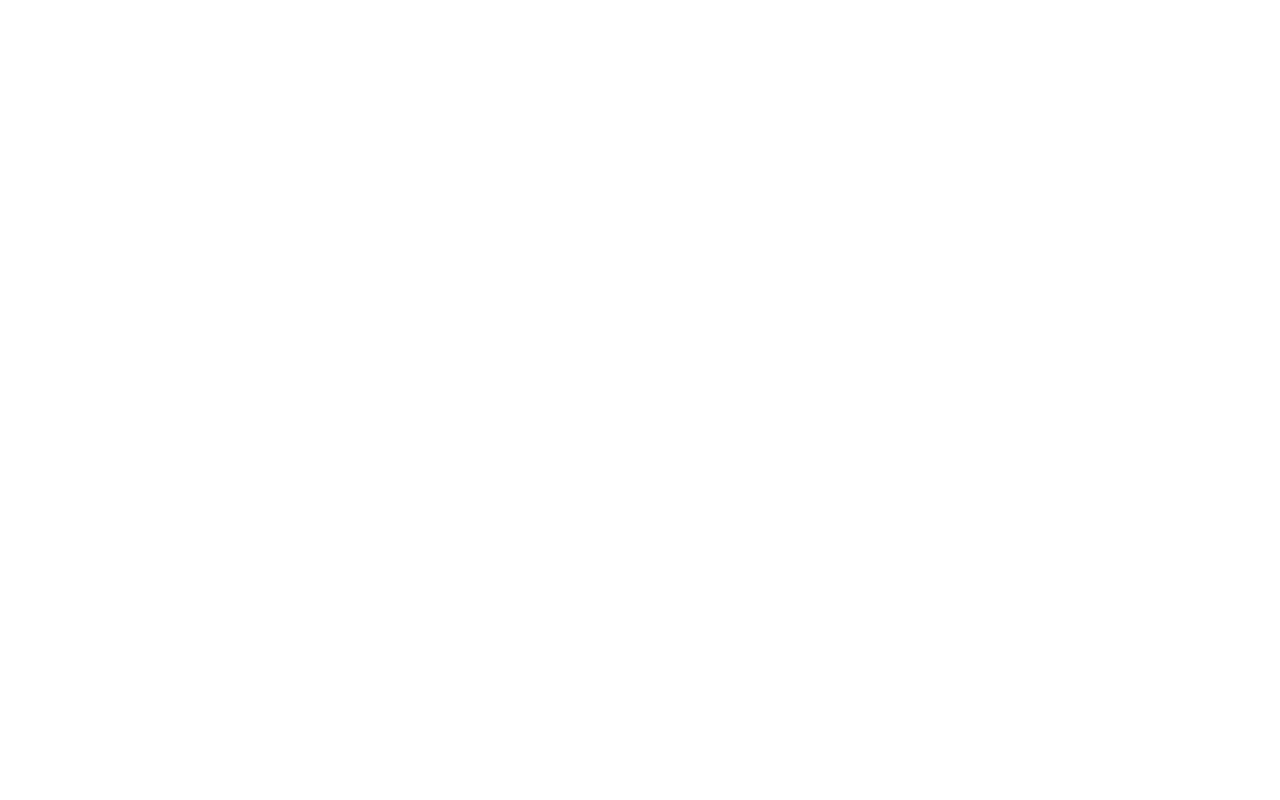
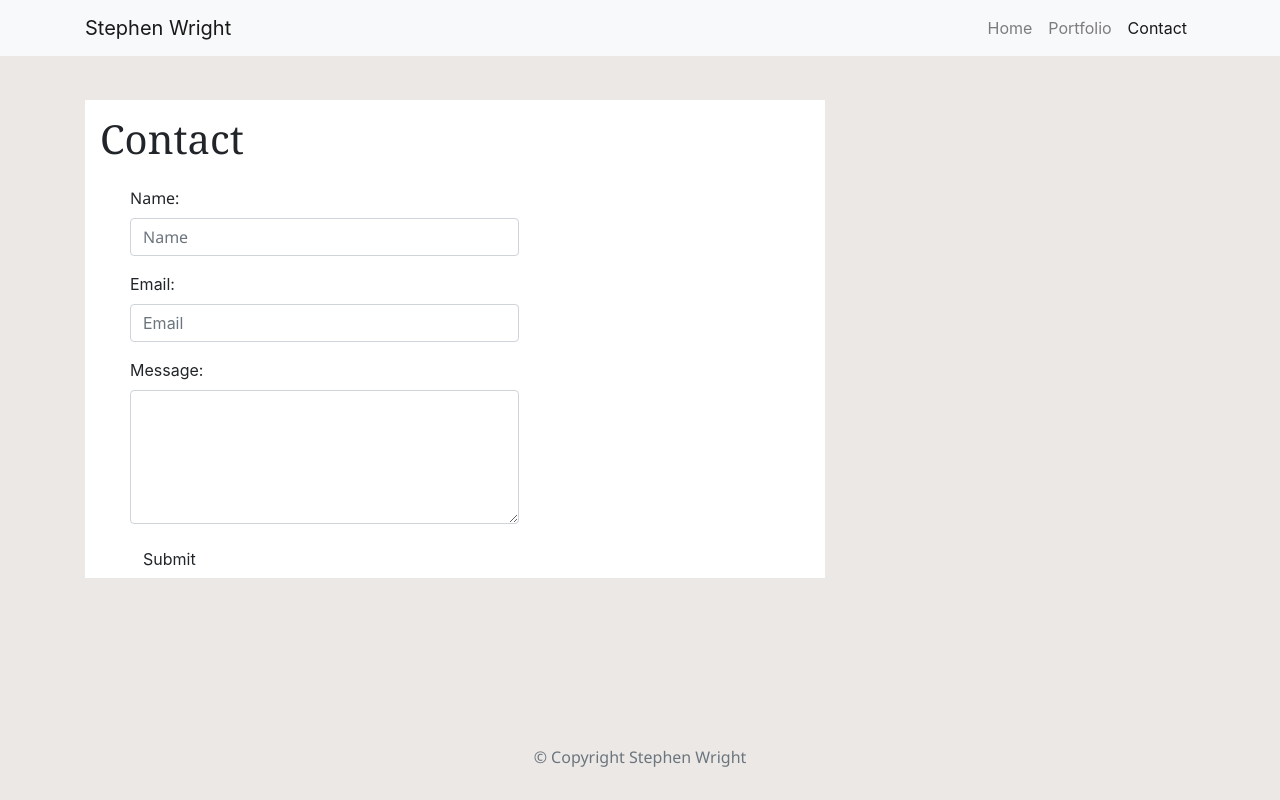
Before and after one commit to wrightsah/homework-2, a plain HTML site: page contact.html in a window 1280 px wide. Drawn offline with nearby package versions, Linux system fonts and the light colour scheme.

Commit message:
finalized basic layout and added profile image

```diff
--- /dev/null
+++ b/assets/style.css
@@ -0,0 +1,45 @@
+/*
+
+Colors
+
+#7e95b5,
+#212322,
+#505759,
+#a3bbe0,
+#7a898f
+
+*/
+
+body {
+    background-color: #ebe8e6;
+}
+
+h1 {
+    padding: 15px;
+    font-family: 'Noto Serif', serif;
+
+}
+
+p {
+    padding: 15px;
+    font-family: 'Noto Sans', sans-serif;
+    color: #7d7f77;
+}
+
+main {
+    margin-top: 100px;
+
+}
+
+section {
+    background-color: #ffffff;
+}
+
+img {
+    width: 350px;
+    padding: 15px;
+}
+
+.contact-form {
+    font-family: 'Noto Sans', sans-serif;
+}
--- a/contact.html
+++ b/contact.html
@@ -0,0 +1,84 @@
+<!DOCTYPE html>
+<html>
+  <head>
+    <title>Contact | Stephen Wright</title>
+    <link rel="stylesheet" href="https://cdn.jsdelivr.net/npm/bootstrap@4.5.3/dist/css/bootstrap.min.css">
+    <link rel="stylesheet" href="assets/style.css">
+    <link rel="preconnect" href="https://fonts.gstatic.com">
+    <link href="https://fonts.googleapis.com/css2?family=Noto+Serif&display=swap" rel="stylesheet">
+    <link rel="preconnect" href="https://fonts.gstatic.com">
+    <link href="https://fonts.googleapis.com/css2?family=Noto+Sans&display=swap" rel="stylesheet">
+  </head>
+  <body>
+
+    <nav class="navbar fixed-top navbar-expand-lg navbar-light bg-light">
+
+      <div class="container">
+
+        <a class="navbar-brand logo" href="index.html">Stephen Wright</a>
+
+        <button class="navbar-toggler" type="button" data-toggle="collapse" data-target="#navbar" aria-controls="navbar" aria-expanded="false" aria-label="Toggle navigation">
+          <span class="navbar-toggler-icon"></span>
+        </button>
+
+        <div class="collapse navbar-collapse" id="navbar">
+          <div class="navbar-nav ml-auto mt-2 mt-lg-0">
+            <a class="nav-link" href="index.html">Home</a>
+            <a class="nav-link" href="portfolio.html">Portfolio</a>
+            <a class="nav-link active" href="contact.html">Contact <span class="sr-only">(current)</span></a>
+          </div>
+        </div>
+
+      </div>
+
+    </nav>
+
+    <main class="container">
+
+      <section class="col-md-8">
+        <div class="row">
+          <h1 class="col-md-12">Contact</h1>
+        </div>
+        <div class="col-md-9">
+          <div class="contact-form">
+            <div class="form-group">
+              <label class="control-label col-sm-2" for="fname">Name:</label>
+              <div class="col-md-10">
+              <input type="text" class="form-control" id="fname" placeholder="Name" name="fname">
+              </div>
+            </div>
+            </div>
+            <div class="form-group">
+              <label class="control-label col-sm-2" for="email">Email:</label>
+              <div class="col-md-10">
+              <input type="email" class="form-control" id="email" placeholder="Email" name="email">
+              </div>
+            </div>
+            <div class="form-group">
+              <label class="control-label col-sm-2" for="comment">Message:</label>
+              <div class="col-md-10">
+              <textarea class="form-control" rows="5" id="comment"></textarea>
+              </div>
+            </div>
+            <div class="form-group">
+              <div class="col-sm-offset-2 col-sm-10">
+              <button type="submit" class="btn btn-default">Submit</button>
+              </div>
+            </div>
+          </div>
+        </div>
+
+      </section>
+
+    </main>
+
+    <footer class="footer fixed-bottom">
+      <p class="text-muted text-muted-footer text-center">&copy; Copyright Stephen Wright</p>
+    </footer>
+
+    <!-- jQuery CDN -->
+    <script type="text/javascript" src="https://code.jquery.com/jquery-3.5.1.slim.min.js"></script>
+    <!-- Bootstrap CDN -->
+    <script type="text/javascript" src="https://cdn.jsdelivr.net/npm/bootstrap@4.5.3/dist/js/bootstrap.min.js"></script>
+  </body>
+</html>
```
Also changed, not shown: index.html (+55 -5 lines), portfolio.html (+66 -0 lines), style.css (deleted, +0 -11 lines), assets/952C0ACE-34D3-4FEC-9677-5BD6092662B0_1_105_c.jpeg (added).
